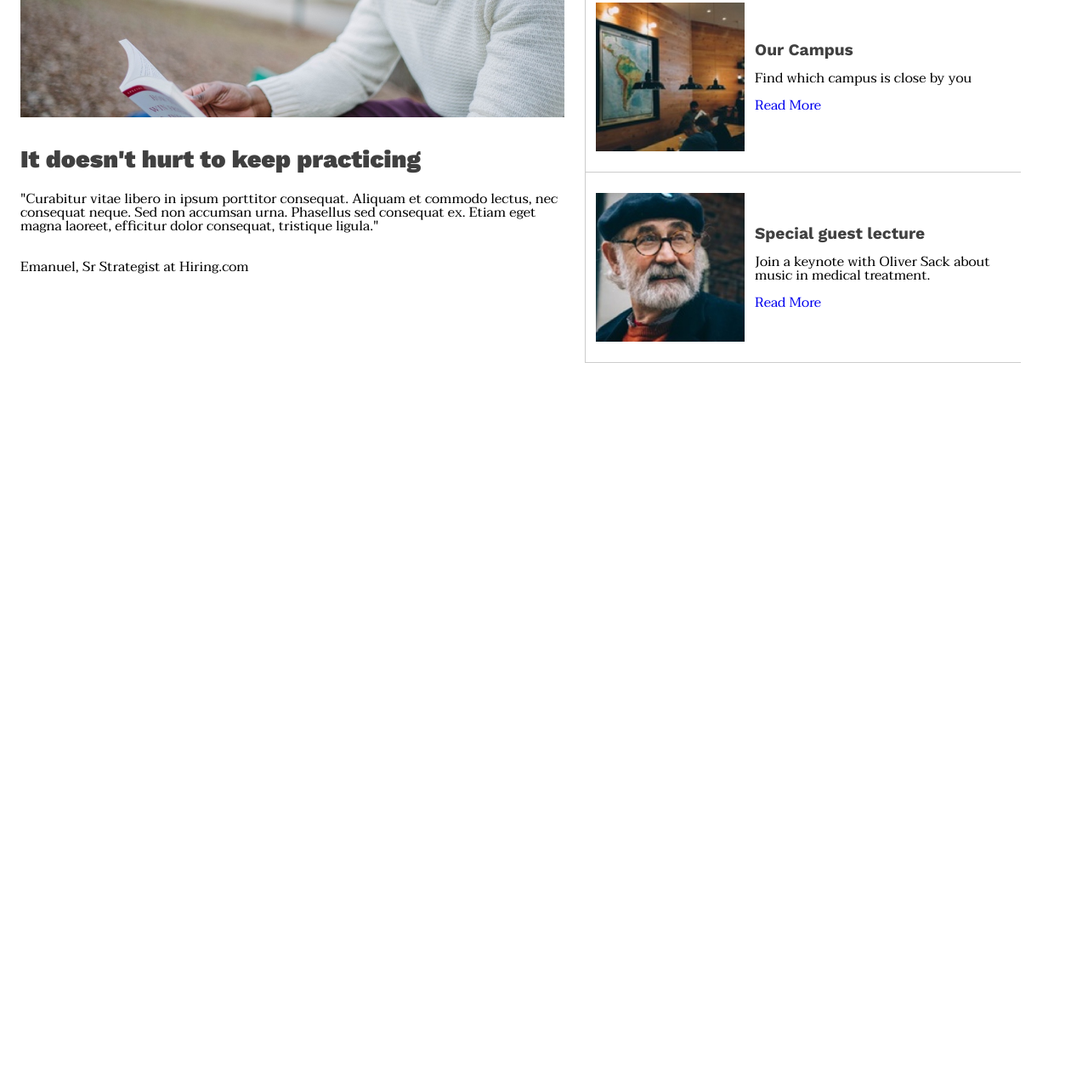
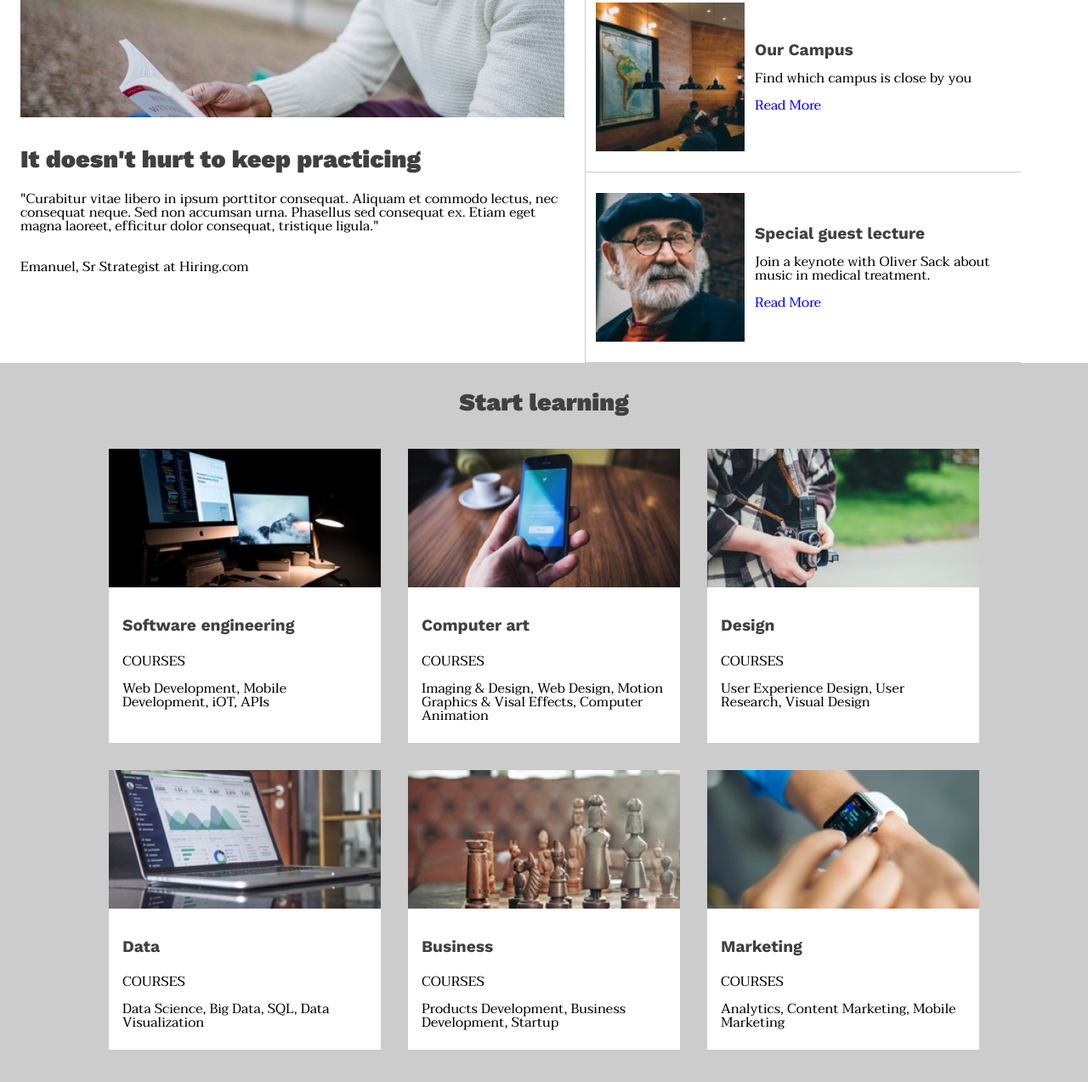
Before and after one commit to MFullerdg/colmar, a plain HTML site: page index.html in a window 1280 px wide. Shown: the part 849-2122 px from the top of the page at 85% size. Before the commit the page ends 1276 px from the top, so only its background shows below. Drawn offline with nearby package versions, Linux system fonts and the light colour scheme.

Commit message:
finish learning section

```diff
--- a/index.html
+++ b/index.html
@@ -40,15 +40,15 @@
   <!--Middle Section-->
   <section class="middle-section">
     <div class="middle-left">
-      <img src="./resources/images/information-main.jpg">
+      <img src="./resources/images/information-main.jpg"alt="">
       <div class="middle-text">
-        <h1>It doesn't hurt to keep practicing</h1>
+        <h3>It doesn't hurt to keep practicing</h3>
         <p>"Curabitur vitae libero in ipsum porttitor consequat.  Aliquam et commodo lectus, nec consequat neque.  Sed non accumsan urna.  Phasellus sed consequat ex.  Etiam eget magna laoreet, efficitur dolor consequat, tristique ligula." <br><br><br> Emanuel, Sr Strategist at Hiring.com</p>
       </div>
     </div>
     <div class="middle-right">
       <div class="small-story">
-        <img src="./resources/images/information-orientation.jpg">
+        <img src="./resources/images/information-orientation.jpg" alt="">
         <div class="small-text">
           <h2>Orientation Date</h2>
           <p>Tue 10/11 & Wed 10/12: 8am-3pm</p>
@@ -56,7 +56,7 @@
         </div>
       </div>
       <div class="small-story">
-        <img src="./resources/images/information-campus.jpg">
+        <img src="./resources/images/information-campus.jpg" alt="">
         <div class="small-text">
           <h2>Our Campus</h2>
           <p>Find which campus is close by you</p>
@@ -64,7 +64,7 @@
         </div>
       </div>
       <div class="small-story">
-        <img src="./resources/images/information-guest-lecture.jpg">
+        <img src="./resources/images/information-guest-lecture.jpg" alt="image of Oliver Sack">
         <div class="small-text">
           <h2>Special guest lecture</h2>
           <p>Join a keynote with Oliver Sack about music in medical treatment.</p>
@@ -72,6 +72,62 @@
         </div>
       </div>
     </div>
+  </section>
+  <!--Learning Section-->
+  <section class="learning">
+    <h3>Start learning</h3>
+    <div class="gridframe">
+      <div class="gridbox">
+        <img src="./resources/images/course-software.jpg" alt="">
+        <div class="gridtext">
+          <h2>Software engineering</h2>
+          <p>COURSES</p>
+          <p>Web Development, Mobile Development, iOT, APIs</p>
+        </div>
+      </div>
+      <div class="gridbox">
+        <img src="./resources/images/course-computer-art.jpg" alt="">
+        <div class="gridtext">
+          <h2>Computer art</h2>
+          <p>COURSES</p>
+          <p>Imaging & Design, Web Design, Motion Graphics & Visal Effects, Computer Animation</p>
+        </div>
+      </div>
+      <div class="gridbox">
+        <img src="./resources/images/course-design.jpg" alt="">
+        <div class="gridtext">
+          <h2>Design</h2>
+          <p>COURSES</p>
+          <p>User Experience Design, User Research, Visual Design</p>
+        </div>
+      </div>
+      <div class="gridbox">
+        <img src="./resources/images/course-data.jpg" alt="">
+        <div class="gridtext">
+          <h2>Data</h2>
+          <p>COURSES</p>
+          <p>Data Science, Big Data, SQL, Data Visualization</p>
+        </div>
+      </div>
+      <div class="gridbox">
+        <img src="./resources/images/course-business.jpg" alt="">
+        <div class="gridtext">
+          <h2>Business</h2>
+          <p>COURSES</p>
+          <p>Products Development, Business Development, Startup</p>
+        </div>
+      </div>
+      <div class="gridbox">
+        <img src="./resources/images/course-marketing.jpg" alt="">
+        <div class="gridtext">
+          <h2>Marketing</h2>
+          <p>COURSES</p>
+          <p>Analytics, Content Marketing, Mobile Marketing</p>
+        </div>
+      </div>
+
+    </div>
+
 
   </section>
 
--- a/resources/css/style.css
+++ b/resources/css/style.css
@@ -79,7 +79,7 @@ h1 {
   font-size: 2.2rem;
   padding-bottom: 1.5rem;
 }
-h1, h2 {
+h1, h2, h3 {
   font-family: 'work sans', sans-serif;
   font-weight: bold;
   color: hsl(0, 0%, 25%);
@@ -110,9 +110,10 @@ h2 {
   margin-top: 2rem;
 }
 
-.middle-text h1 {
+h3 {
   font-size: 1.8rem;
   font-weight: 900;
+  padding-bottom: 1.5rem;
 }
 
 .middle-right {
@@ -140,3 +141,40 @@ h2 {
 .small-text p {
   margin: 1rem 0;
 }
+/*Learning Section*/
+
+.learning {
+  background-color: hsl(0, 0%, 80%);
+  text-align: center;
+  padding: 2rem 0;
+}
+
+.gridframe {
+  display: flex;
+  flex-wrap: wrap;
+  justify-content: center;
+}
+
+.gridbox {
+  background-color: white;
+  margin: 1rem;
+  width: 25%;
+}
+
+.gridbox img {
+  height: auto;
+  width: 100%;
+}
+
+.gridbox h2 {
+  margin: 1rem 0;
+}
+
+.gridtext {
+  text-align: left;
+  padding: 1rem;
+}
+
+.gridtext p {
+  padding: 0.5rem 0;
+}
```
